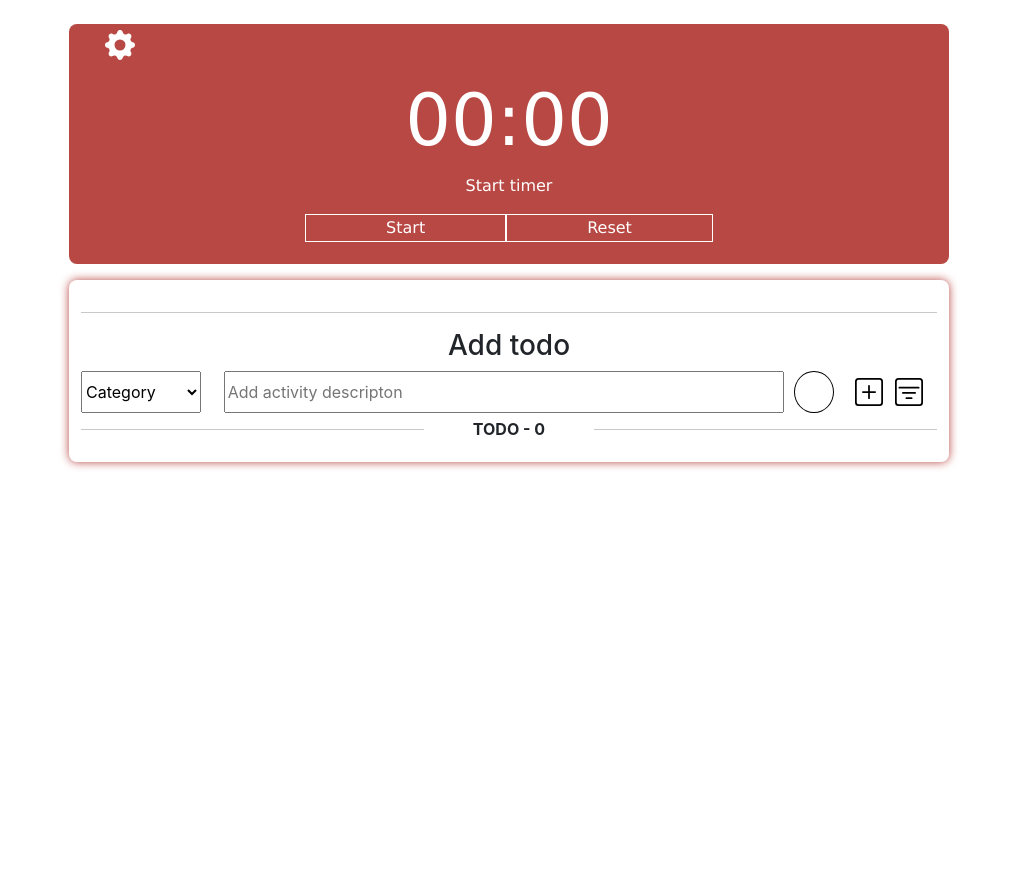
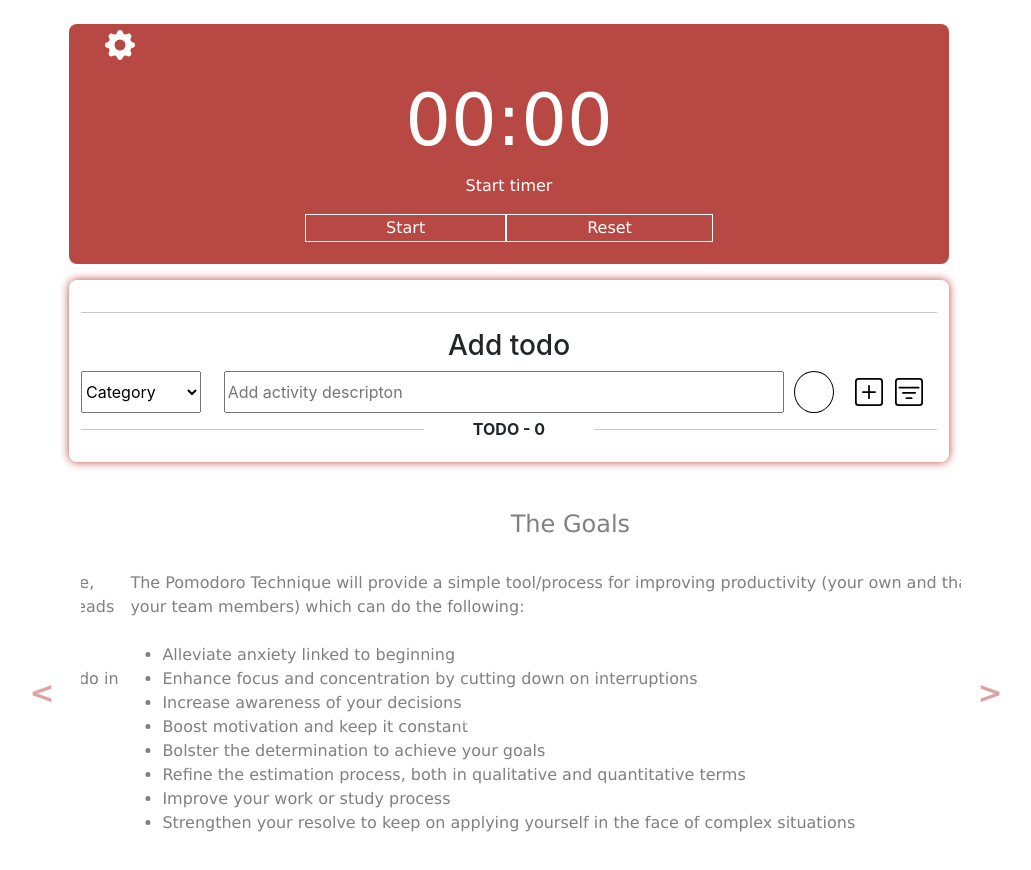
Before and after one commit to Pannonians/learning-js, a React (Create React App) app in the folder public/pomodoro-react-app/: page / in a window 1280 px wide. Shown: the top 870 px of the page, without its empty margins (131-1162 px from the left). Before the commit the page ends 800 px from the top, so only its background shows below. Built offline with nearby package versions, Linux system fonts and the light colour scheme.

Commit message:
Created carousel for “What is it?” section (#123)

```diff
--- a/public/pomodoro-react-app/src/App.css
+++ b/public/pomodoro-react-app/src/App.css
@@ -253,3 +253,51 @@ body {
   align-items: center;
   font-weight: bold;
 }
+
+.carousel {
+  background-color: rgb(255, 255, 255);
+  width: 110vh;
+  height: 30vh;
+  border-radius: 1vh;
+  font-family: 'Lucida Sans', 'Lucida Sans Regular', 'Lucida Grande', 'Lucida Sans Unicode', Geneva, Verdana, sans-serif;
+  margin-top: 3vh;
+  color: gray;
+}
+
+.carousel-control-prev-icon {
+  position: absolute;
+  background-image: none;
+  margin-left: -210px;
+  padding-top: 10vh;
+}
+
+.carousel-control-next-icon {
+  background-image: none;
+  position: absolute;
+  margin-left: 190px;
+  padding-top: 10vh;
+}
+
+.carousel-control-next-icon:after
+{
+  content: '>';
+  font-size: 30px;
+  font-weight: bold;
+  color: rgb(184, 72, 68);
+  z-index: 1000;
+}
+
+.carousel-control-prev-icon:after {
+  content: '<';
+  font-size: 30px;
+  font-weight: bold;
+  color: rgb(184, 72, 68);
+  z-index: 1000;
+}
+
+.carousel-item{
+    height: 50vh;
+    min-height: 300px;
+    background: no-repeat center scroll;
+    background-size: cover;
+}
--- /dev/null
+++ b/public/pomodoro-react-app/src/components/carousel.jsx
@@ -0,0 +1,56 @@
+import Carousel from 'react-bootstrap/Carousel'
+import CarouselItem from 'react-bootstrap/esm/CarouselItem';
+
+function CarouselComponent() {
+  return (
+    <Carousel>
+      <Carousel.Item >
+        <h4 className='center'>What is it?</h4> <br></br>
+        <p>The Pomodoro Technique is a time management method that can be used for any task. For many people, time is an enemy. The anxiety triggered by “the ticking clock”, especially when it involves a deadline, leads to ineffective work and study habits which in turn lead to procrastination.<br></br><br></br>
+          The aim of the Pomodoro Technique is to use time as a valuable ally in accomplishing what we want to do in the way we want to do it, and to enable us to improve continually the way we work or study.</p>
+      </Carousel.Item>
+      <Carousel.Item >
+        <h4 className='center'>The Goals</h4> <br></br>
+        The Pomodoro Technique will provide a simple tool/process for improving productivity (your own and that of your team members) which can do the following:
+        <br></br><br></br>
+        <ul>
+          <li>Alleviate anxiety linked to beginning</li>
+          <li>Enhance focus and concentration by cutting down on interruptions</li>
+          <li>Increase awareness of your decisions</li>
+          <li>Boost motivation and keep it constant</li>
+          <li>Bolster the determination to achieve your goals</li>
+          <li>Refine the estimation process, both in qualitative and quantitative terms</li>
+          <li>Improve your work or study process</li>
+          <li> Strengthen your resolve to keep on applying yourself in the face of complex situations</li>
+        </ul>
+      </Carousel.Item>
+      <Carousel.Item>
+        <h4 className='center'>The Basics</h4> <br></br>
+        <p>At the beginning of each day select the tasks you need to complete and put them on the TODO list above.</p>
+
+        <p>Start working:</p>
+
+        <ol>
+          <li>Start the Pomodoro timer</li>
+          <li>Work until the Pomodoro rings</li>
+          <li>Take a short break (3-5 minutes)</li>
+        </ol>
+
+        <p>Keep on working, Pomodoro after Pomodoro, until the task at hand is finished. Every 4 Pomodoros take a longer break, (15-30 minutes).</p>
+      </Carousel.Item>
+      <Carousel.Item>
+        <h4 className='center'>Rules & Tips</h4> <br></br>
+        <ul>
+          <li>If a task takes more than 5–7 Pomodoros, break it down</li>
+          <li>If it takes less than one Pomodoro, add it up, and combine it with another task</li>
+          <li>Once a Pomodoro begins, it has to ring</li>
+          <li>The next Pomodoro will go better</li>
+          <li>Login to the service and track your progress</li>
+          <li>The Pomodoro Technique shouldn’t be used for activities you do in your free time. Enjoy free time!</li>
+        </ul>
+      </Carousel.Item>
+    </Carousel>
+  );
+}
+
+export default CarouselComponent;
--- a/public/pomodoro-react-app/src/components/pomodoro.jsx
+++ b/public/pomodoro-react-app/src/components/pomodoro.jsx
@@ -1,5 +1,6 @@
 import Timer from "./timer";
 import Todo from "./todo";
+import Carousel from "./carousel"
 
 function Pomodoro() {
   return (
@@ -10,6 +11,9 @@ function Pomodoro() {
       <div className="row todopadding">
         <div className="col-sm-12 todos"><Todo /></div>
       </div>
+      <div className="row carousel">
+        <div><Carousel /></div>
+      </div>
     </div>
 
   );
```
Also changed, not shown: public/pomodoro-react-app/src/components/carousel.js (deleted, +0 -32 lines).
